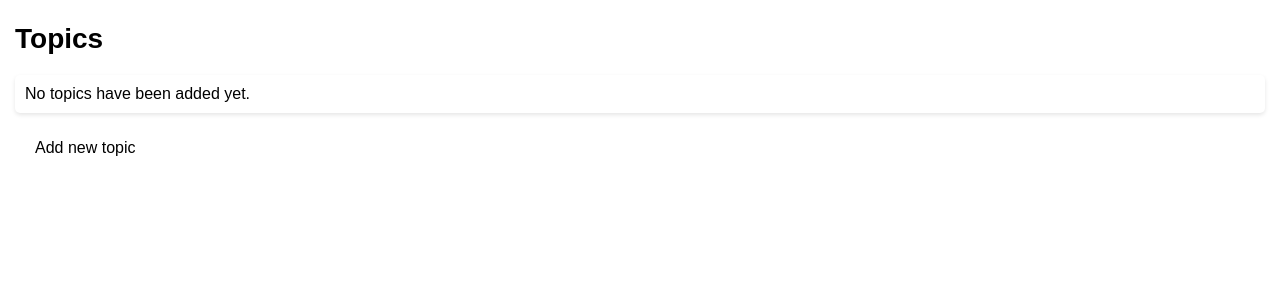
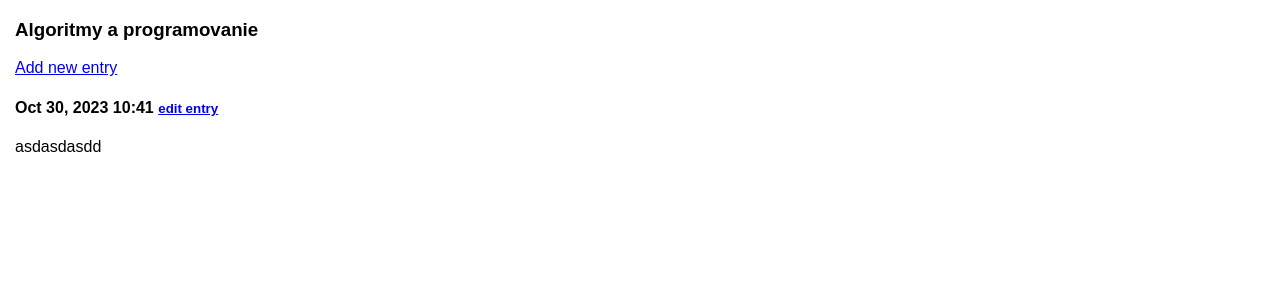
Before and after one commit to zhenyakul/TaskManagmentToolWebApp, a Django app: page /topics/1/ in a window 1280 px wide. Shown: the part 71-371 px from the top of the page. Run offline with Django 4.2, Linux system fonts and the light colour scheme; data comes from the database, SQL or seed files in the repository; both versions use the stored data as it was after the commit.

Commit message:
change problems in topic file

```diff
--- a/TaskManagment/TMTool/templates/TMTool/topic.html
+++ b/TaskManagment/TMTool/templates/TMTool/topic.html
@@ -1,17 +1,26 @@
 {% extends "TMTool/base.html" %}
 
 {% block content %}
-    <h2 class="topics-header">Topics</h2>
+  <h3>{{ topic }}</h3>
 
-    <ul class="topics-list">
-        {% for topic in topics %}
-            <li>
-                <a href="{% url 'TMTool:topic' topic.id %}">{{ topic }}</a>
-            </li>
-        {% empty %}
-            <li>No topics have been added yet.</li>
-        {% endfor %}
-    </ul>
+  <p>
+      <a href="{% url 'TMTool:new_entry' topic.id %}">Add new entry</a>
+  </p>
 
-    <a href="{% url 'TMTool:new_topic' %}" class="new-topic-link">Add new topic</a>
+      {% for entry in entries %}
+        <div class="card mb-3">
+            <h4 class="card-header">
+                {{ entry.date_added|date:'M d, Y H:i' }}
+                <small><a href="{% url 'TMTool:edit_entry' entry.id %}">edit entry</a></small>
+            </h4>
+            <div class="card-body">
+              {{ entry.text|linebreaks }}
+            </div>
+
+        </div>
+      {% empty %}
+        <p>No entries have beem added yet.</p>
+      {% endfor %}
+
+
 {% endblock content %}
```
Also changed, not shown: TaskManagment/db.sqlite3.
